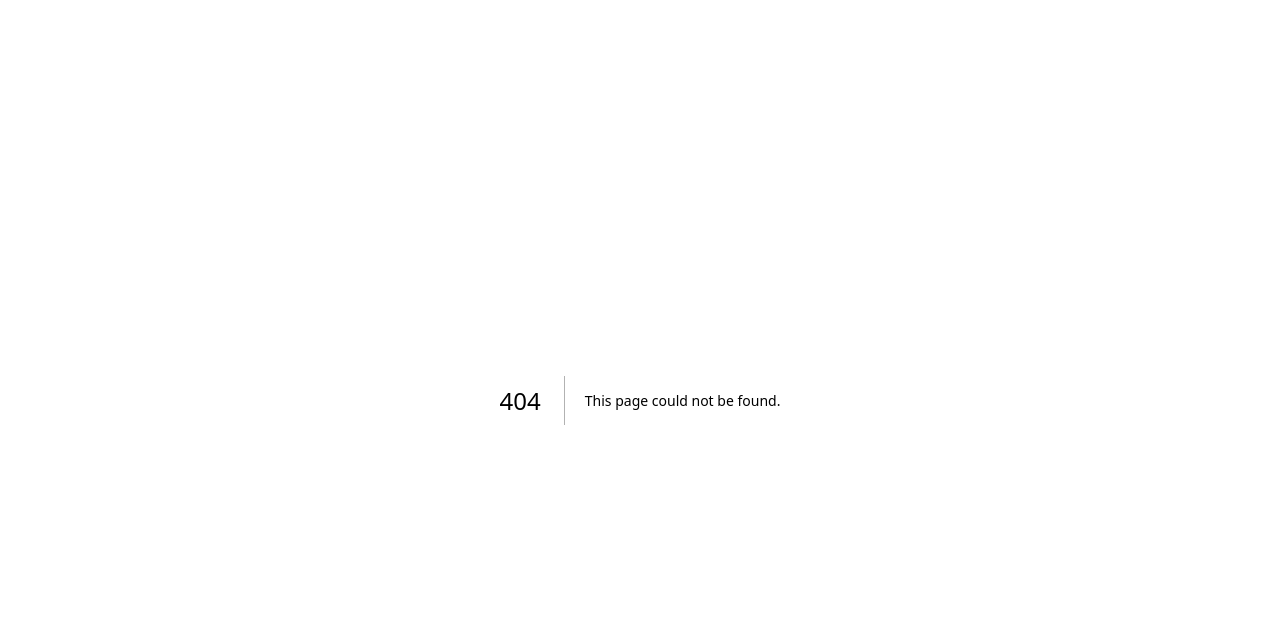
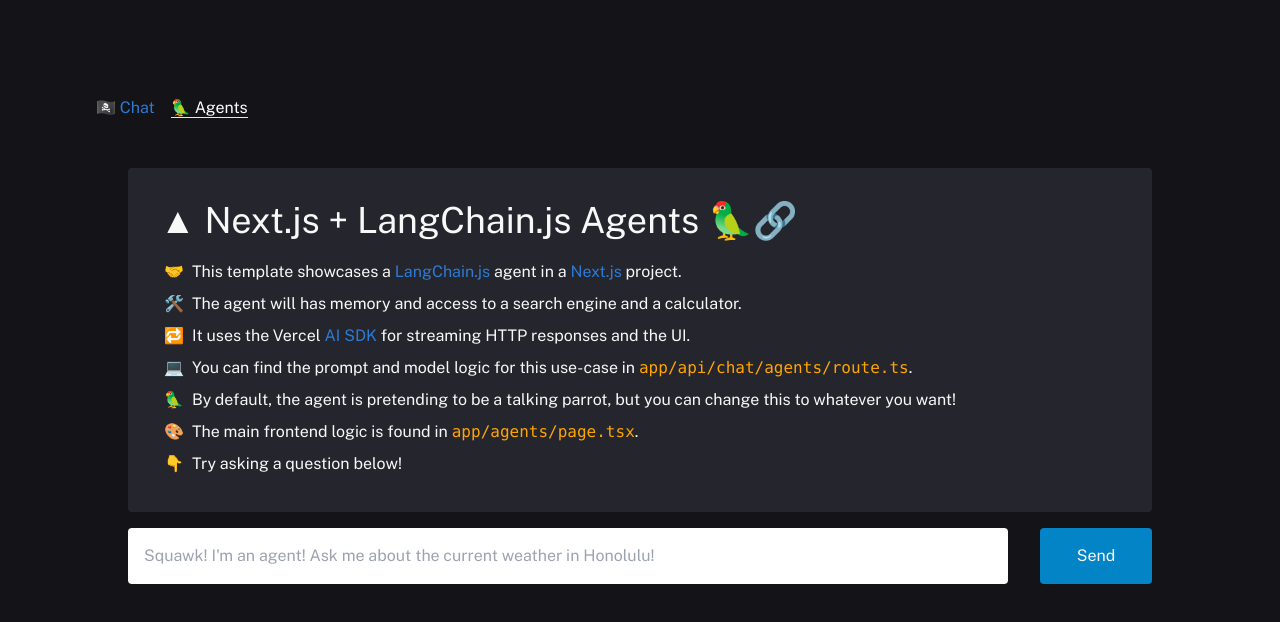
Before and after one commit to langchain-ai/langchain-nextjs-template, a Next.js app: page /agents in a window 1280 px wide. Before the commit this address had no page. Shown: the top 622 px of the page. Built offline with nearby package versions, Linux system fonts and the light colour scheme.

Commit message:
Style overhaul, adds agents use case

```diff
--- /dev/null
+++ b/app/agents/page.tsx
@@ -0,0 +1,42 @@
+"use client";
+
+import { ChatWindow } from "@/components/ChatWindow";
+
+export default function AgentsPage() {
+  const InfoCard = (
+    <div className="p-8 rounded bg-[#25252d]">
+      <h1 className="text-4xl mb-4">▲ Next.js + LangChain.js Agents 🦜🔗</h1>
+      <ul>
+        <li className="text-l">
+          🤝<span className="ml-2">This template showcases a <a href="https://js.langchain.com/" target="_blank">LangChain.js</a> agent in a <a href="https://nextjs.org/" target="_blank">Next.js</a> project.</span>
+        </li>
+        <li>
+          🛠️<span className="ml-2">The agent will has memory and access to a search engine and a calculator.</span>
+        </li>
+        <li className="text-l">
+          🔁<span className="ml-2">It uses the Vercel <a href="https://sdk.vercel.ai/docs" target="_blank">AI SDK</a> for streaming HTTP responses and the UI.</span>
+        </li>
+        <li className="text-l">
+          💻<span className="ml-2">You can find the prompt and model logic for this use-case in <code>app/api/chat/agents/route.ts</code>.</span>
+        </li>
+        <li>
+          🦜<span className="ml-2">By default, the agent is pretending to be a talking parrot, but you can change this to whatever you want!</span>
+        </li>
+        <li className="text-l">
+          🎨<span className="ml-2">The main frontend logic is found in <code>app/agents/page.tsx</code>.</span>
+        </li>
+        <li className="text-l">
+          👇<span className="ml-2">Try asking a question below!</span>
+        </li>
+      </ul>
+    </div>
+  );
+  return (
+    <ChatWindow
+      endpoint="api/chat/agents"
+      emptyStateComponent={InfoCard}
+      placeholder="Squawk! I'm an agent! Ask me about the current weather in Honolulu!"
+      titleText="🦜 Polly the Agentic Parrot"
+    ></ChatWindow>
+  )
+}
--- /dev/null
+++ b/app/api/chat/agents/route.ts
@@ -0,0 +1,70 @@
+import { NextRequest } from "next/server";
+import { Message as VercelChatMessage, StreamingTextResponse } from "ai";
+
+import { initializeAgentExecutorWithOptions } from "langchain/agents";
+import { ChatOpenAI } from "langchain/chat_models/openai";
+import { SerpAPI } from "langchain/tools";
+import { Calculator } from "langchain/tools/calculator";
+
+import { AIMessage, ChatMessage, HumanMessage } from "langchain/schema";
+import { BufferMemory, ChatMessageHistory } from "langchain/memory";
+
+export const runtime = "edge";
+
+const convertVercelMessageToLangChainMessage = (message: VercelChatMessage) => {
+  if (message.role === "user") {
+    return new HumanMessage(message.content);
+  } else if (message.role === "assistant") {
+    return new AIMessage(message.content);
+  } else {
+    return new ChatMessage(message.content, message.role);
+  }
+};
+
+const TEMPLATE = `You are a talking parrot named Polly. All final responses must be how a talking parrot would talk.
+
+Current conversation:
+{chat_history}
+
+User: {input}
+AI:`;
+
+export async function POST(req: NextRequest) {
+  const body = await req.json();
+  const messages = body.messages;
+  const previousMessages = messages.slice(0, -1).map(convertVercelMessageToLangChainMessage);
+
+  // Requires process.env.SERPAPI_API_KEY to be set: https://serpapi.com/
+  const tools = [new Calculator(), new SerpAPI()];
+  const chat = new ChatOpenAI({ modelName: "gpt-4", temperature: 0 });
+
+  const executor = await initializeAgentExecutorWithOptions(tools, chat, {
+    agentType: "openai-functions",
+    verbose: true,
+    memory: new BufferMemory({
+      memoryKey: "chat_history",
+      chatHistory: new ChatMessageHistory(previousMessages),
+      returnMessages: true,
+    }),
+    agentArgs: {
+      prefix: TEMPLATE
+    }
+  });
+
+  const result = await executor.call({input: messages[messages.length - 1].content});
+
+  // Agents don't support streaming responses (yet!), so stream back the complete response one
+  // character at a time to simluate it.
+  const textEncoder = new TextEncoder();
+  const fakeStream = new ReadableStream({
+    async start(controller) {
+      for (const character of result.output) {
+        controller.enqueue(textEncoder.encode(character));
+        await new Promise((resolve) => setTimeout(resolve, 20));
+      }
+      controller.close();
+    }
+  });
+
+  return new StreamingTextResponse(fakeStream);
+}
--- a/app/globals.css
+++ b/app/globals.css
@@ -12,11 +12,11 @@
 }
 
 a {
-  color: #096bde;
+  color: #2d7bd4;
 }
 
 a:hover {
-  text-decoration: underline;
+  border-bottom: 1px solid;
 }
 
 p {
--- a/app/layout.tsx
+++ b/app/layout.tsx
@@ -1,7 +1,9 @@
 import "./globals.css";
 import { Public_Sans } from "next/font/google";
 
-const inter = Public_Sans({ subsets: ["latin"] });
+import { Navbar } from "@/components/Navbar";
+
+const publicSans = Public_Sans({ subsets: ["latin"] });
 
 export default function RootLayout({
   children,
@@ -14,7 +16,12 @@
         <title>LangChain + Next.js Template</title>
         <link rel="shortcut icon" href="/static/favicon.ico" />
       </head>
-      <body className={inter.className}>{children}</body>
+      <body className={publicSans.className}>
+        <div className="flex flex-col m-24 h-[calc(100vh-12rem)]">
+          <Navbar></Navbar>
+          {children}
+        </div>
+      </body>
     </html>
   );
 }
--- a/app/page.tsx
+++ b/app/page.tsx
@@ -1,57 +1,34 @@
 "use client";
 
-import { useChat } from "ai/react";
-import { useRef } from "react";
-import type { FormEvent } from "react";
-
-import { ChatMessageBubble } from "@/components/ChatMessageBubble";
-import { InfoCard } from "@/components/InfoCard";
+import { ChatWindow } from "@/components/ChatWindow";
 
 export default function Home() {
-  const messageContainerRef = useRef<HTMLDivElement | null>(null);
-
-  const { messages, input, handleInputChange, handleSubmit, isLoading } =
-    useChat({});
-
-  function sendMessage(e: FormEvent<HTMLFormElement>) {
-    e.preventDefault();
-    if (messageContainerRef.current) {
-      messageContainerRef.current.classList.add("h-[50vh]");
-    }
-    if (isLoading) {
-      return;
-    }
-    handleSubmit(e);
-  }
-
-  return (
-    <div className="flex flex-col items-center mt-48">
-      <div
-        className="flex flex-col-reverse w-[80%] grow mb-4 overflow-auto"
-        ref={messageContainerRef}
-      >
-        {messages.length > 0 ? (
-          [...messages]
-            .reverse()
-            .map((m) => (
-              <ChatMessageBubble key={m.id} message={m}></ChatMessageBubble>
-            ))
-        ) : (
-          <InfoCard></InfoCard>
-        )}
-      </div>
-
-      <form onSubmit={sendMessage} className="flex w-[80%]">
-        <input
-          className="grow mr-8 p-4 rounded"
-          value={input}
-          placeholder="What's it like to be a pirate?"
-          onChange={handleInputChange}
-        />
-        <button type="submit" className="px-8 py-4 bg-sky-600 rounded">
-          Send
-        </button>
-      </form>
+  const InfoCard = (
+    <div className="p-8 rounded bg-[#25252d]">
+      <h1 className="text-4xl mb-4">▲ Next.js + LangChain.js 🦜🔗</h1>
+      <ul>
+        <li className="text-l">
+          🤝<span className="ml-2">This template showcases a simple chatbot using <a href="https://js.langchain.com/" target="_blank">LangChain.js</a> in a <a href="https://nextjs.org/" target="_blank">Next.js</a> project.</span>
+        </li>
+        <li className="text-l">
+          🔁<span className="ml-2">It also uses the Vercel <a href="https://sdk.vercel.ai/docs" target="_blank">AI SDK</a> for streaming HTTP responses and the UI.</span>
+        </li>
+        <li className="text-l">
+          💻<span className="ml-2">You can find the prompt and model logic for this use-case in <code>app/api/chat/route.ts</code>.</span>
+        </li>
+        <li>
+          🏴‍☠️<span className="ml-2">By default, the bot is pretending to be a pirate, but you can change this to whatever you want!</span>
+        </li>
+        <li className="text-l">
+          🎨<span className="ml-2">The main frontend logic is found in <code>app/page.tsx</code>.</span>
+        </li>
+        <li className="text-l">
+          👇<span className="ml-2">Try asking a question below!</span>
+        </li>
+      </ul>
     </div>
   );
+  return (
+    <ChatWindow endpoint="api/chat" titleText="🏴‍☠️ Patchy the Chatty Pirate" emptyStateComponent={InfoCard}></ChatWindow>
+  );
 }
--- /dev/null
+++ b/components/ChatWindow.tsx
@@ -0,0 +1,68 @@
+"use client";
+
+import { useChat } from "ai/react";
+import { useRef, ReactElement } from "react";
+import type { FormEvent } from "react";
+
+import { ChatMessageBubble } from "@/components/ChatMessageBubble";
+
+export function ChatWindow(props: { endpoint: string, emptyStateComponent: ReactElement, placeholder?: string, titleText?: string }) {
+  const messageContainerRef = useRef<HTMLDivElement | null>(null);
+
+  const { endpoint, emptyStateComponent, placeholder, titleText = "An LLM" } = props
+
+  const { messages, input, handleInputChange, handleSubmit, isLoading } =
+    useChat({
+      api: endpoint,
+    });
+
+  function sendMessage(e: FormEvent<HTMLFormElement>) {
+    e.preventDefault();
+    if (messageContainerRef.current) {
+      messageContainerRef.current.classList.add("grow");
+    }
+    if (isLoading) {
+      return;
+    }
+    handleSubmit(e);
+  }
+
+  return (
+    <div className={`flex flex-col items-center p-8 rounded grow ${(messages.length > 0 ? "border" : "")}`}>
+      <h2 className={`${messages.length > 0 ? "" : "hidden"} text-2xl`}>{titleText}</h2>
+      <div
+        className="flex flex-col-reverse w-full mb-4 overflow-auto"
+        ref={messageContainerRef}
+      >
+        {messages.length > 0 ? (
+          [...messages]
+            .reverse()
+            .map((m) => (
+              <ChatMessageBubble key={m.id} message={m}></ChatMessageBubble>
+            ))
+        ) : (
+          emptyStateComponent
+        )}
+      </div>
+
+      <form onSubmit={sendMessage} className="flex w-full">
+        <input
+          className="grow mr-8 p-4 rounded"
+          value={input}
+          placeholder={placeholder ?? "What's it like to be a pirate?"}
+          onChange={handleInputChange}
+        />
+        <button type="submit" className="shrink-0 px-8 py-4 bg-sky-600 rounded w-28">
+          <div role="status" className={`${isLoading ? "" : "hidden"} flex justify-center`}>
+            <svg aria-hidden="true" className="w-6 h-6 text-white animate-spin dark:text-white fill-sky-800" viewBox="0 0 100 101" fill="none" xmlns="http://www.w3.org/2000/svg">
+                <path d="M100 50.5908C100 78.2051 77.6142 100.591 50 100.591C22.3858 100.591 0 78.2051 0 50.5908C0 22.9766 22.3858 0.59082 50 0.59082C77.6142 0.59082 100 22.9766 100 50.5908ZM9.08144 50.5908C9.08144 73.1895 27.4013 91.5094 50 91.5094C72.5987 91.5094 90.9186 73.1895 90.9186 50.5908C90.9186 27.9921 72.5987 9.67226 50 9.67226C27.4013 9.67226 9.08144 27.9921 9.08144 50.5908Z" fill="currentColor"/>
+                <path d="M93.9676 39.0409C96.393 38.4038 97.8624 35.9116 97.0079 33.5539C95.2932 28.8227 92.871 24.3692 89.8167 20.348C85.8452 15.1192 80.8826 10.7238 75.2124 7.41289C69.5422 4.10194 63.2754 1.94025 56.7698 1.05124C51.7666 0.367541 46.6976 0.446843 41.7345 1.27873C39.2613 1.69328 37.813 4.19778 38.4501 6.62326C39.0873 9.04874 41.5694 10.4717 44.0505 10.1071C47.8511 9.54855 51.7191 9.52689 55.5402 10.0491C60.8642 10.7766 65.9928 12.5457 70.6331 15.2552C75.2735 17.9648 79.3347 21.5619 82.5849 25.841C84.9175 28.9121 86.7997 32.2913 88.1811 35.8758C89.083 38.2158 91.5421 39.6781 93.9676 39.0409Z" fill="currentFill"/>
+            </svg>
+            <span className="sr-only">Loading...</span>
+          </div>
+          <span className={isLoading ? "hidden" : ""}>Send</span>
+        </button>
+      </form>
+    </div>
+  );
+}
--- /dev/null
+++ b/components/Navbar.tsx
@@ -0,0 +1,13 @@
+"use client";
+
+import { usePathname } from 'next/navigation';
+
+export function Navbar() {
+  const pathname = usePathname();
+  return (
+    <nav className="mb-4">
+      <a className={`mr-4 ${pathname === "/" ? "text-white border-b" : ""}`} href="/">🏴‍☠️ Chat</a>
+      <a className={`mr-4 ${pathname === "/agents" ? "text-white border-b" : ""}`} href="/agents">🦜 Agents</a>
+    </nav>
+  );
+}
```
Also changed, not shown: app/api/chat/route.ts (+6 -8 lines), components/InfoCard.tsx (deleted, +0 -27 lines), 1 other file (tests, documents, lock files or other folders).
